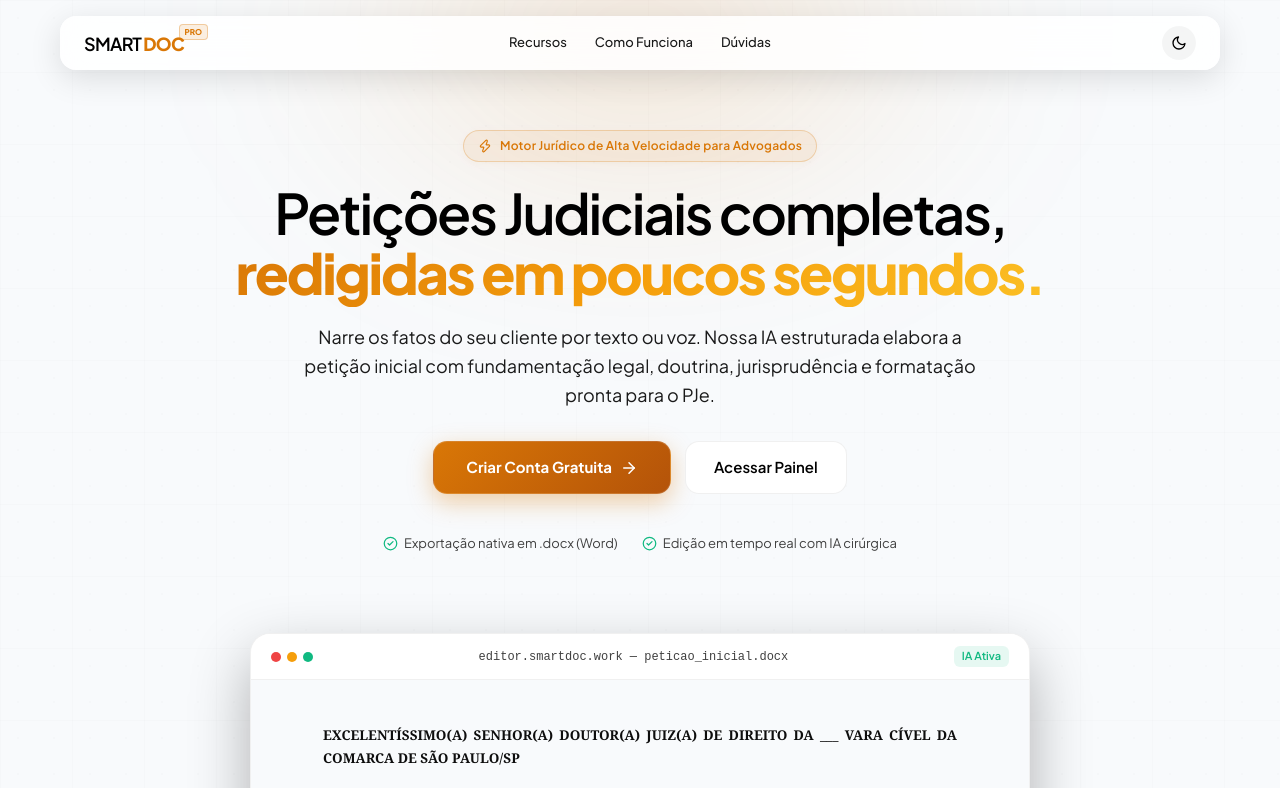
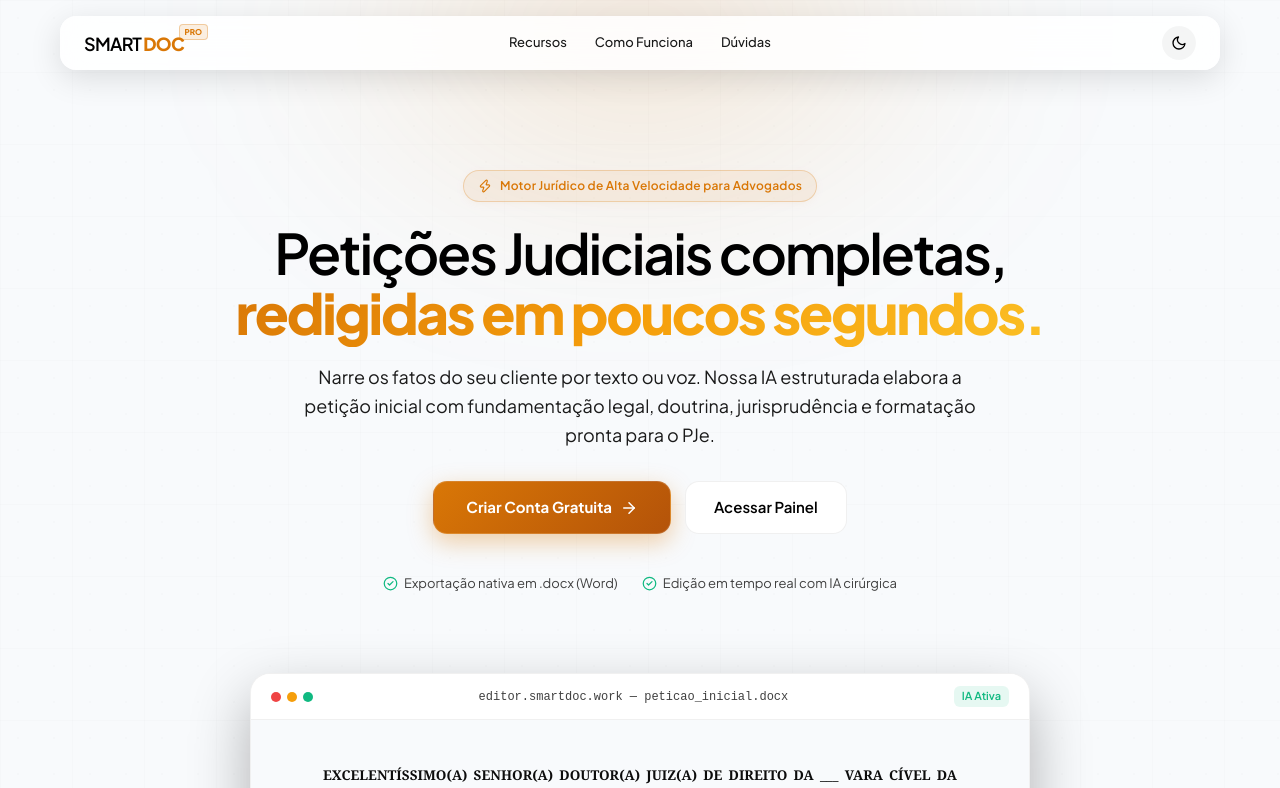
Before and after one commit to felipedutrag/smartdoc, a Next.js app: page / in a window 1280 px wide. Shown: the top 788 px of the page. Built offline with nearby package versions, Linux system fonts and the light colour scheme.

Commit message:
style: aumenta espacamento superior entre header e headline

```diff
--- a/src/app/page.tsx
+++ b/src/app/page.tsx
@@ -273,7 +273,7 @@ export default function Home() {
           display: "flex",
           flexDirection: "column",
           alignItems: "center",
-          padding: isMobile ? "40px 16px 60px" : "60px 24px 80px",
+          padding: isMobile ? "60px 16px 60px" : "100px 24px 80px",
           position: "relative",
           zIndex: 1,
         }}
```
